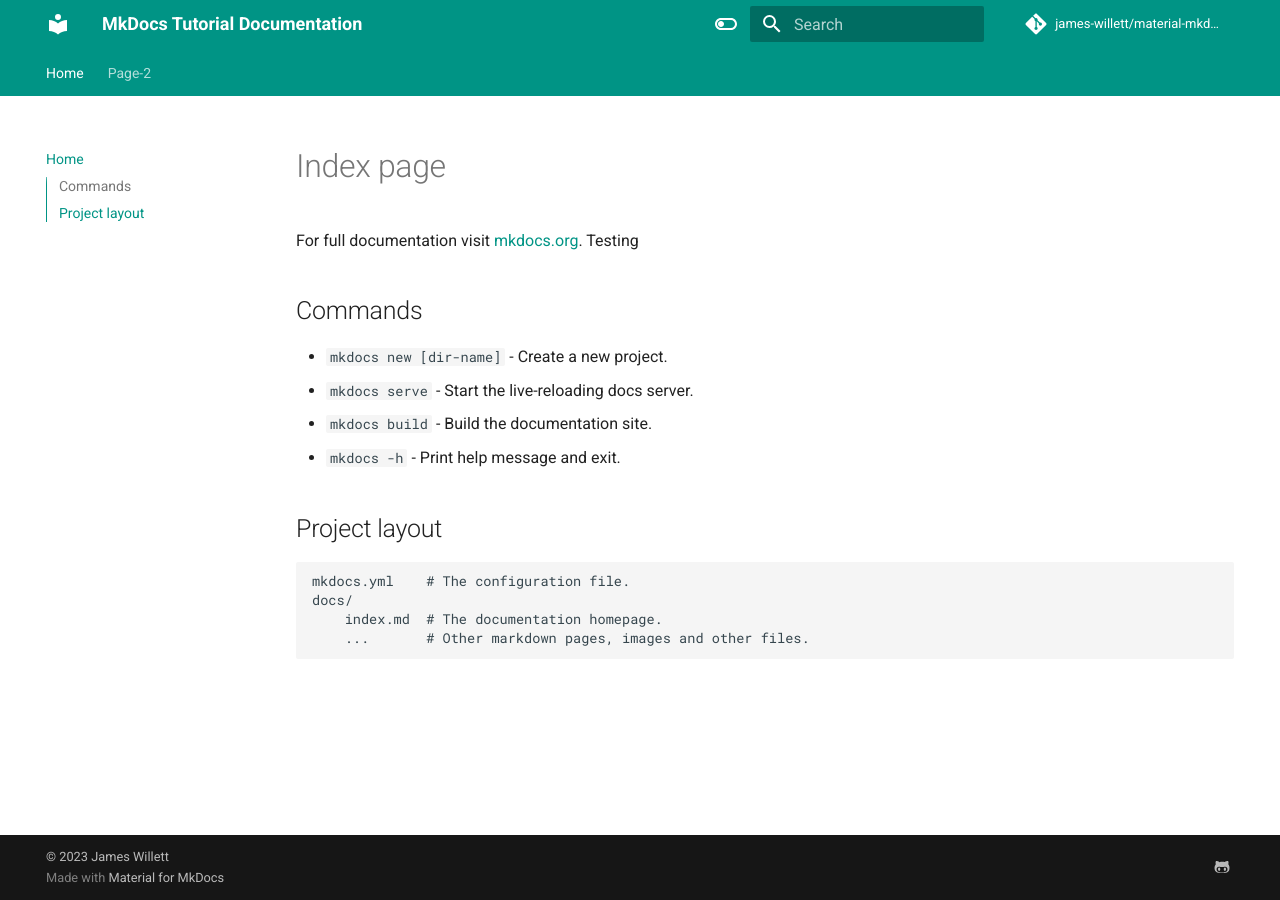
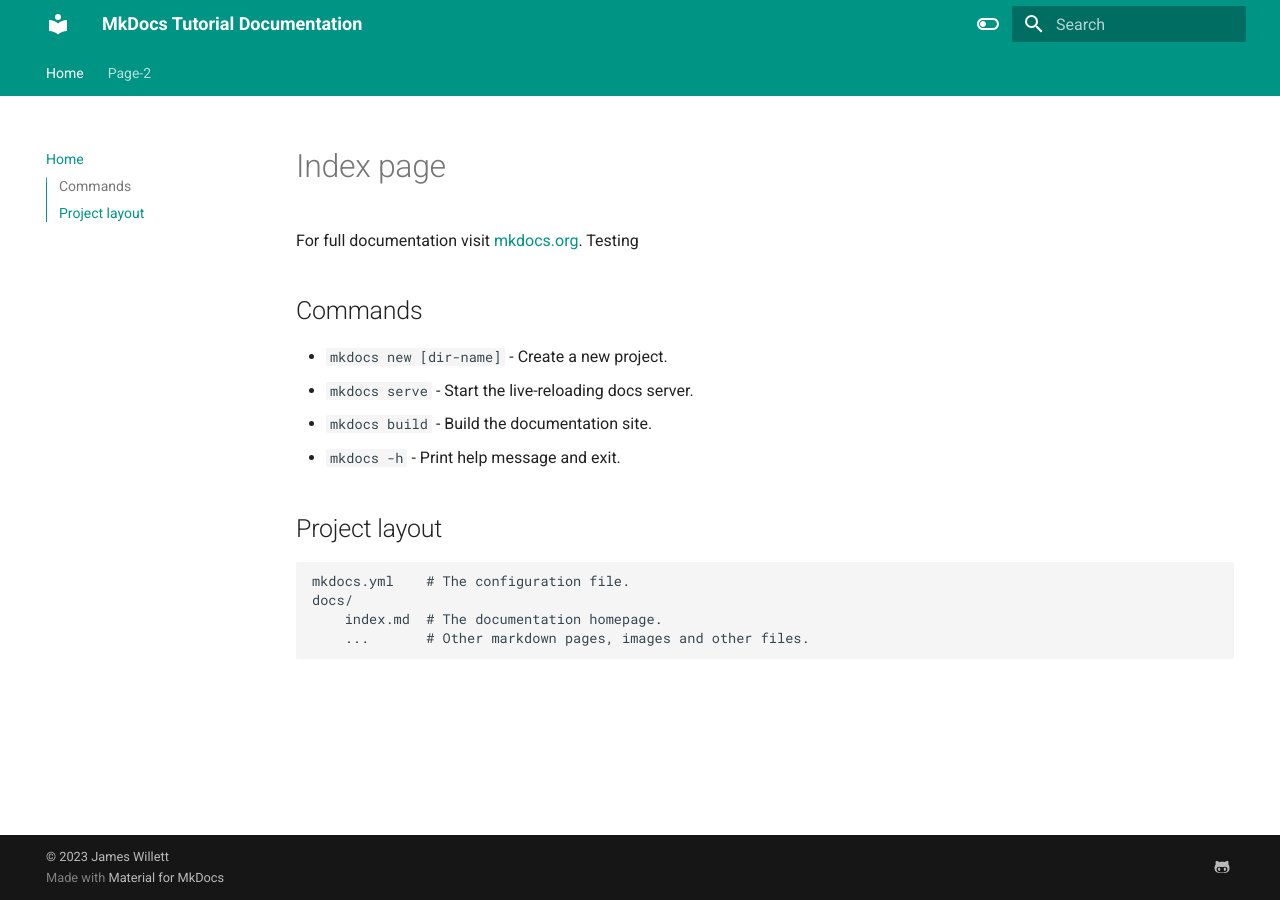
Before and after one commit to mhd8a/material-mkdocs-tutorial, an MkDocs documentation site: the page built from docs/index.md, in a window 1280 px wide. Built offline with MkDocs 1.6.1 and Material for MkDocs 9.7.7, drawn with Linux system fonts in a browser that asks for light colours; comment, search, counter and statistics services are not loaded; some of the changed lines change nothing that is shown.

Commit message:
Update mkdocs.yml

```diff
--- a/mkdocs.yml
+++ b/mkdocs.yml
@@ -4,13 +4,13 @@
   - Home: index.md
   - Page-2: page2.md
 
-site_author: James Willett
+site_author: Mohammed Abdullah
 site_description: >-
-  Description goes here!
+  Knowledge Base Article
 
 # Repository
-repo_name: james-willett/material-mkdocs-tutorial
-repo_url: https://github.com/james-willett/material-mkdocs-tutorial
+# repo_name: james-willett/material-mkdocs-tutorial
+# repo_url: https://github.com/james-willett/material-mkdocs-tutorial
 
 # Configuration
 theme:
```
